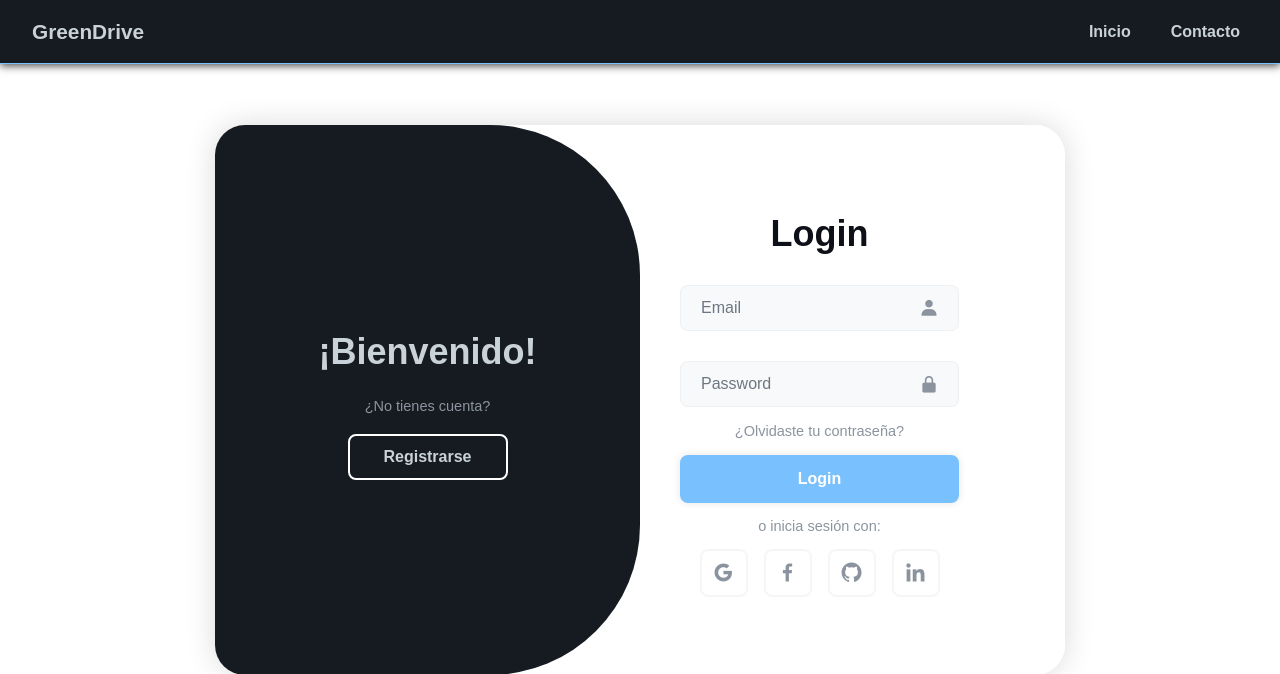
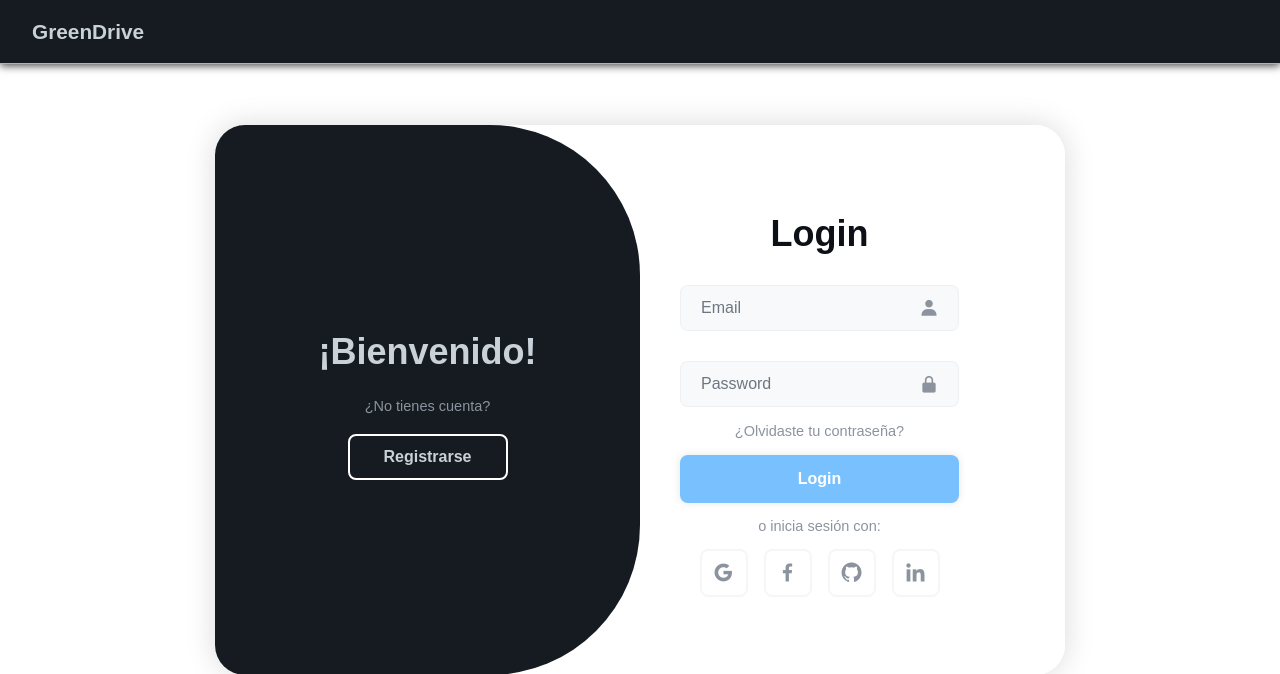
Before and after one commit to dgsi-lab-G-C-2425/GreenDrive, a Flask app: page / in a window 1280 px wide. Shown: the top 674 px of the page. Run offline with Flask 3, Linux system fonts and the light colour scheme; parts of the project's set-up code (start-up, migrations or seed data) failed here and were passed over.

Commit message:
Eliminar enlaces de navegación en el login y actualizar el enlace de cierre de sesión en la lista de vehículos; ajustar el costo del vehículo en el formulario de reserva.

```diff
--- a/Presentacion/static/css/loginRegister.css
+++ b/Presentacion/static/css/loginRegister.css
@@ -69,33 +69,6 @@ html, body {
     font-size: 1.3rem; /* Se reduce ligeramente el tamaño de la fuente */
     font-weight: 700;
     color: var(--text-primary);
-}
-
-.nav-links {
-    display: flex;
-    gap: 1.5rem; /* Menor espacio entre link para mayor cohesión */
-    margin-left: auto;
-}
-
-.nav-links li {
-    display: flex;
-    align-items: center;
-}
-
-.nav-links li a {
-    color: var(--text-primary);
-    font-weight: 600;
-    font-size: 1rem; /* Reducido para mayor delicadeza */
-    padding: 0.3rem 0.5rem; /* Padding ajustado */
-    transition: background-color 0.3s ease; /* Removido transition de color */
-    border-radius: 15px;
-    position: relative;
-}
-
-.nav-links li a:hover {
-    color: var(--text-black);
-    background-color: #fff;
-    text-decoration: none;
 }
 
 /* ---------- CONTENEDOR CENTRADO ---------- */
--- a/Presentacion/templates/loginRegister.html
+++ b/Presentacion/templates/loginRegister.html
@@ -12,10 +12,6 @@
   <!-- Navbar -->
   <nav class="navbar">
     <div class="nav-logo">GreenDrive</div>
-    <ul class="nav-links">
-      <li><a href="/">Inicio</a></li>
-      <li><a href="/contacto">Contacto</a></li>
-    </ul>
   </nav>
 
   <!-- Contenedor del formulario -->
```
Also changed, not shown: Presentacion/templates/vehicleList.html (+4 -4 lines).
